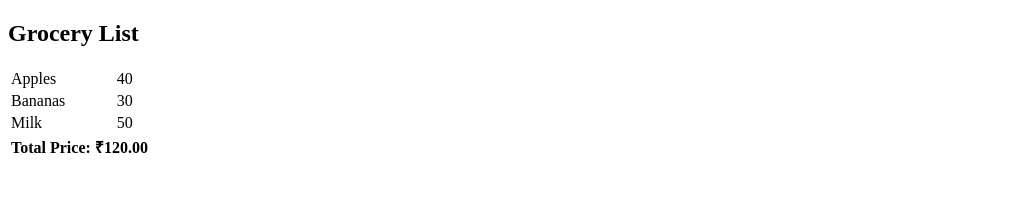
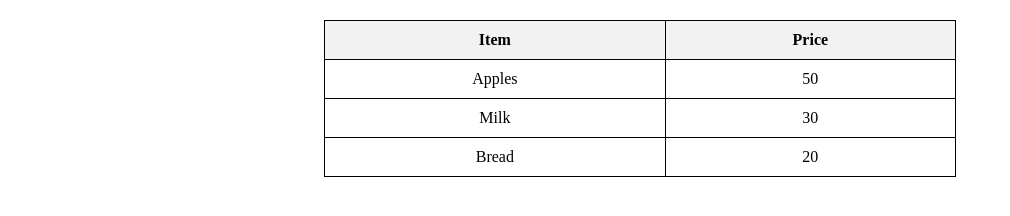
Before and after one commit to acciojob/grofers-checkout-simhatejamandapati123-maker, a website: page main.html in a window 1280 px wide. Shown: the whole page, without its empty margins (0-1010 px from the left). Drawn offline with Linux system fonts and the light colour scheme.

Commit message:
created a submission

```diff
--- a/main.html
+++ b/main.html
@@ -3,27 +3,45 @@
 <head>
   <meta charset="UTF-8">
   <title>Grofers Checkout</title>
-    <link rel="stylesheet" href="style.css">
+  <style>
+    table {
+      border-collapse: collapse;
+      width: 50%;
+      margin: 20px auto;
+    }
+    th, td {
+      border: 1px solid black;
+      padding: 10px;
+      text-align: center;
+    }
+    th {
+      background-color: #f2f2f2;
+    }
+    .total-row {
+      font-weight: bold;
+      background-color: #d0f0d0;
+    }
+  </style>
 </head>
 <body>
 
-    <h2>Grocery List</h2>
-
   <table id="grocery-table">
-        <tr class="item">
-            <td>Apples</td>
-            <td class="prices">40</td>
+    <tr>
+      <th>Item</th>
+      <th>Price</th>
     </tr>
-        <tr class="item">
-            <td>Bananas</td>
+    <tr>
+      <td class="item">Apples</td>
+      <td class="prices">50</td>
+    </tr>
+    <tr>
+      <td class="item">Milk</td>
       <td class="prices">30</td>
     </tr>
-        <tr class="item">
-            <td>Milk</td>
-            <td class="prices">50</td>
+    <tr>
+      <td class="item">Bread</td>
+      <td class="prices">20</td>
     </tr>
   </table>
-
-    <script src="script.js"></script>
   </body>
 </html>
--- a/script.js
+++ b/script.js
@@ -1,29 +1,20 @@
-window.onload = function () {
-    // Step 1: Select all elements with class 'prices'
-    const priceElements = document.querySelectorAll('.prices');
-
+ const priceElements = document.querySelectorAll('.prices');
     let total = 0;
 
-    // Step 2: Loop through and sum up the prices
-    priceElements.forEach(priceEl => {
-        const priceText = priceEl.textContent.trim();
-        const price = parseFloat(priceText);
-        if (!isNaN(price)) {
-            total += price;
-        }
+    // Sum all the prices
+    priceElements.forEach(price => {
+      total += parseFloat(price.textContent);
     });
 
-    // Step 3: Create a new row and cell
+    // Create a new row for total
     const table = document.getElementById('grocery-table');
-    const newRow = document.createElement('tr');
+    const totalRow = document.createElement('tr');
+    totalRow.classList.add('total-row');
+
     const totalCell = document.createElement('td');
+    totalCell.colSpan = 2; // Span across both columns
+    totalCell.textContent = `Total Price: ₹${total}`;
 
-    // Set the colspan to span full row
-    totalCell.colSpan = 2;
-    totalCell.textContent = "Total Price: ₹" + total.toFixed(2);
-    totalCell.style.fontWeight = 'bold';
-    totalCell.style.textAlign = 'right';
-
-    newRow.appendChild(totalCell);
-    table.appendChild(newRow);
-};
+    totalRow.appendChild(totalCell);
+    table.appendChild(totalRow);
+  </script>
--- a/styles.css
+++ /dev/null
@@ -1,21 +0,0 @@
-
-/* Your CSS Code here. */
-body {
-    font-family: Arial, sans-serif;
-    padding: 20px;
-}
-
-table {
-    width: 300px;
-    border-collapse: collapse;
-    margin-top: 20px;
-}
-
-td {
-    padding: 8px;
-    border: 1px solid #ccc;
-}
-
-td.prices {
-    text-align: right;
-}
```
Lines whose indentation alone changed are shown as unchanged.
